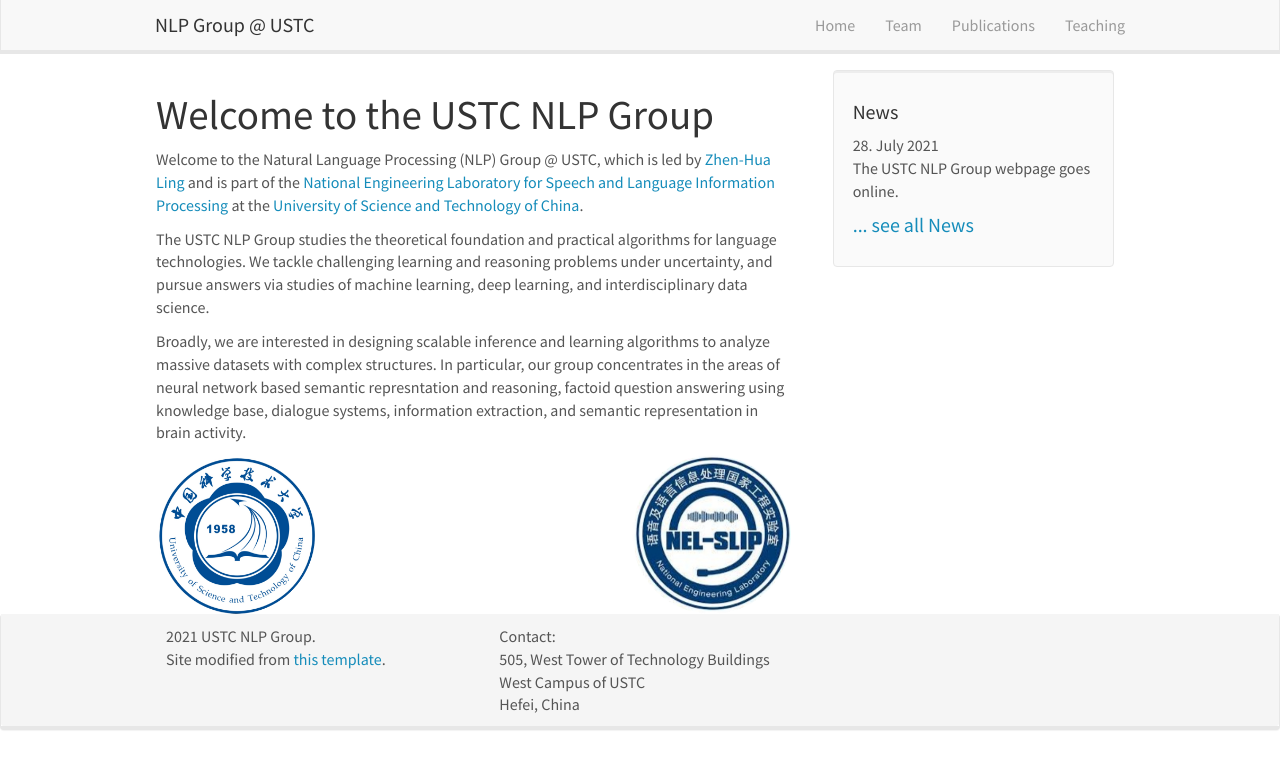
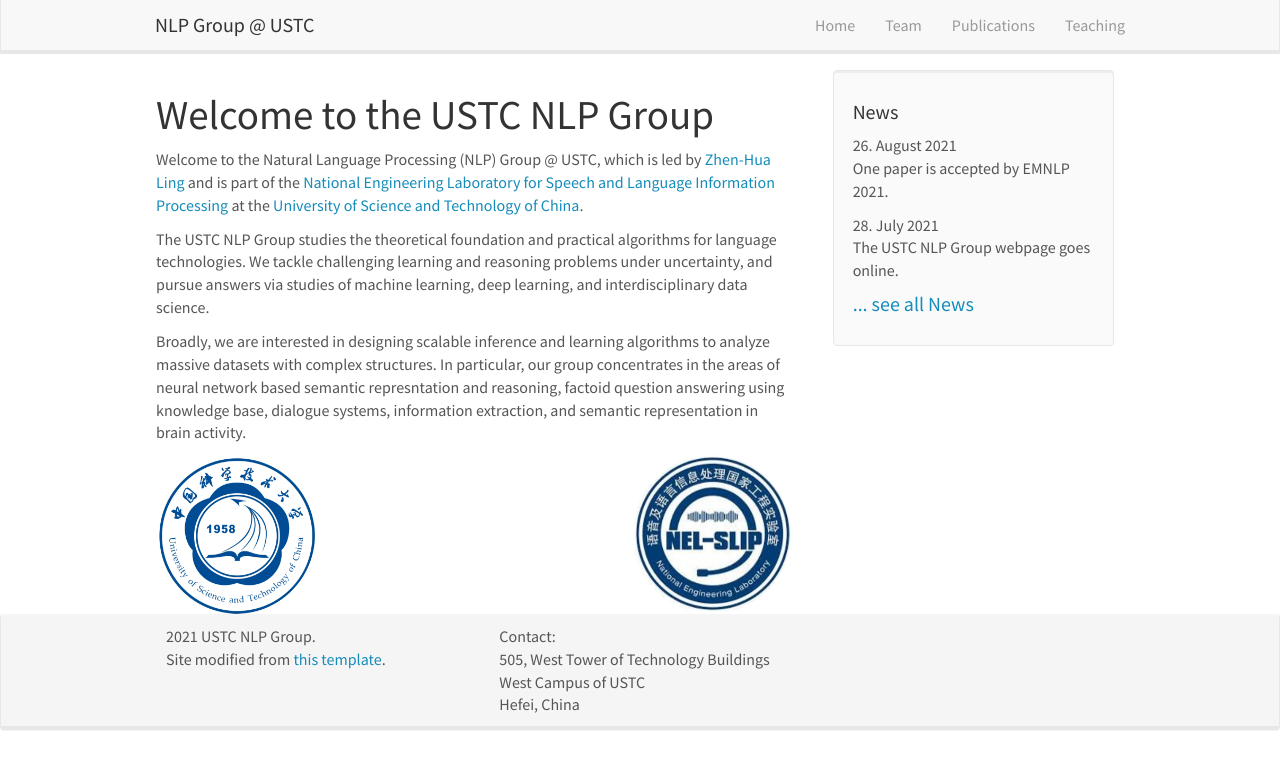
Before and after one commit to ustcnlp/ustcnlp.github.io, a Jekyll site: the page built from _pages/home.md, in a window 1280 px wide. Shown: the top 769 px of the page. Built offline with Jekyll 4.4.1, drawn with Linux system fonts in a browser that asks for light colours; nearby versions of some CDN libraries.

Commit message:
Update EMNLP 2021

```diff
--- a/_data/news.yml
+++ b/_data/news.yml
@@ -1,3 +1,5 @@
+- date: 26. August 2021
+  headline: One paper is accepted by EMNLP 2021.
 
 - date: 28. July 2021
   headline: The USTC NLP Group webpage goes online.
```
